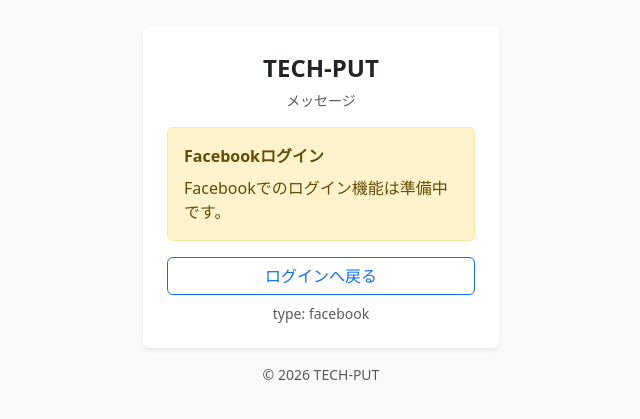
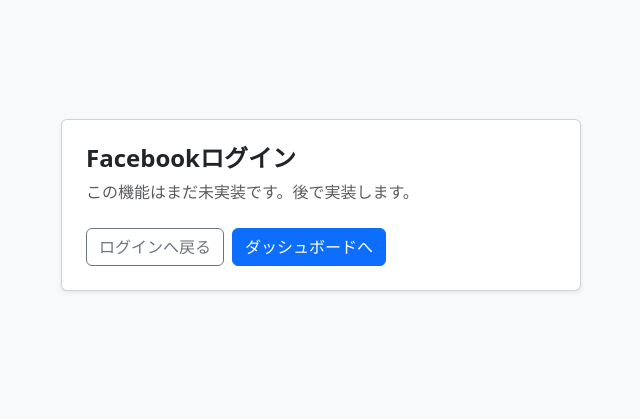
Before and after one commit to 1107t/tech-put-app, a React (Vite) app: page /message/facebook in a window 1280 px wide. Shown: the part 195-614 px from the top of the page, without its empty margins (319-959 px from the left). Built offline with nearby package versions, Linux system fonts and the light colour scheme.

Commit message:
refactor: extract icons and update login/message pages

```diff
--- a/src/pages/users/LoginPage.tsx
+++ b/src/pages/users/LoginPage.tsx
@@ -1,24 +1,7 @@
-import { useEffect } from "react";
+import { useEffect, useState, FormEvent } from "react";
 import { Link, useNavigate } from "react-router-dom";
 import AuthLayout from "../../components/AuthLayout";
-
-function MailIcon() {
-  return (
-    <svg viewBox="0 0 24 24" width="18" height="18" fill="none" stroke="currentColor" strokeWidth={2}>
-      <path d="M4 6h16v12H4z" />
-      <path d="M4 8l8 5 8-5" />
-    </svg>
-  );
-}
-
-function LockIcon() {
-  return (
-    <svg viewBox="0 0 24 24" width="18" height="18" fill="none" stroke="currentColor" strokeWidth={2}>
-      <path d="M7 11V8a5 5 0 0 1 10 0v3" />
-      <path d="M6 11h12v10H6z" />
-    </svg>
-  );
-}
+import { MailIcon, LockIcon } from "../../components/Icons"; // ✅ 追加
 
 export default function LoginPage() {
   const navigate = useNavigate();
@@ -26,17 +9,53 @@
   useEffect(() => {
     (async () => {
       try {
-        const res = await fetch("/api/users"); // ← 後で正しいパスに
-        console.log(await res.json());
-      } catch (e) {
-        console.log("fetch skipped:", e);
+        // TODO: Rails API連携 - ログイン状態の確認やユーザー情報の取得
+        // TODO: Rails の正しいエンドポイントに修正（例: /api/v1/users/me など）
+        const res = await fetch("/api/users");
+
+        if (res.ok) {
+          // 例: すでにログイン済みならダッシュボードへ
+          navigate("/dashboard", { replace: true });
+        }
+      } catch {
+        // 未ログイン/通信失敗なら何もしない（ログインフォーム表示）
       }
     })();
-  }, []);
+  }, [navigate]);
 
-  const onLogin = (e: React.FormEvent) => {
+  // 入力値
+  const [email, setEmail] = useState("");
+  const [password, setPassword] = useState("");
+
+  // UI状態
+  const [remember, setRemember] = useState(false);
+  const [loading, setLoading] = useState(false);
+  const [errorMsg, setErrorMsg] = useState<string | null>(null);
+
+  const handleSubmit = async (e: FormEvent<HTMLFormElement>) => {
     e.preventDefault();
-    navigate("/message/login");
+    setErrorMsg(null);
+    setLoading(true);
+
+    try {
+      if (!email || !password) {
+        throw new Error("メールアドレスとパスワードを入力してください。");
+      }
+
+      if (remember) {
+        localStorage.setItem("remember_email", email);
+      } else {
+        localStorage.removeItem("remember_email");
+      }
+
+      navigate("/dashboard", { replace: true });
+    } catch (err) {
+      const msg =
+        err instanceof Error ? err.message : "不明なエラーが発生しました。";
+      setErrorMsg(msg);
+    } finally {
+      setLoading(false);
+    }
   };
 
   return (
@@ -45,49 +64,98 @@
       brandHref="/login"
       footer={
         <ul className="list-unstyled mb-0 d-grid gap-1">
-          <li><Link className="link-primary text-decoration-none" to="/signup">アカウント登録</Link></li>
-          <li><Link className="link-primary text-decoration-none" to="/reset">パスワードを忘れましたか？</Link></li>
-          <li><Link className="link-primary text-decoration-none" to="/message/resend">認証メールの再送信</Link></li>
-          <li><Link className="link-primary text-decoration-none" to="/message/google">Googleでのログイン</Link></li>
-          <li><Link className="link-primary text-decoration-none" to="/message/line">LINEでのログイン</Link></li>
-          <li><Link className="link-primary text-decoration-none" to="/message/facebook">Facebookでのログイン</Link></li>
+          <li>
+            <Link className="link-primary text-decoration-none" to="/signup">
+              アカウント登録
+            </Link>
+          </li>
+          <li>
+            <Link className="link-primary text-decoration-none" to="/reset">
+              パスワードを忘れましたか？
+            </Link>
+          </li>
+          <li>
+            <Link className="link-primary text-decoration-none" to="/message/resend">
+              認証メールの再送信
+            </Link>
+          </li>
+          <li>
+            <Link className="link-primary text-decoration-none" to="/message/google">
+              Googleでのログイン
+            </Link>
+          </li>
+          <li>
+            <Link className="link-primary text-decoration-none" to="/message/line">
+              LINEでのログイン
+            </Link>
+          </li>
+          <li>
+            <Link className="link-primary text-decoration-none" to="/message/facebook">
+              Facebookでのログイン
+            </Link>
+          </li>
         </ul>
       }
     >
-      <form onSubmit={onLogin} className="d-grid gap-3">
-        {/* Email */}
+      <form onSubmit={handleSubmit} className="d-grid gap-3">
+        {errorMsg && (
+          <div className="alert alert-danger py-2 mb-0" role="alert">
+            {errorMsg}
+          </div>
+        )}
+
         <div>
           <label className="form-label fw-semibold">メールアドレス</label>
           <div className="input-group">
-            <input type="email" required className="form-control" placeholder="example@mail.com" />
+            <input
+              type="email"
+              required
+              className="form-control"
+              placeholder="example@mail.com"
+              value={email}
+              onChange={(e) => setEmail(e.target.value)}
+              disabled={loading}
+            />
             <span className="input-group-text text-muted">
               <MailIcon />
             </span>
           </div>
         </div>
 
-        {/* Password */}
         <div>
           <label className="form-label fw-semibold">パスワード</label>
           <div className="input-group">
-            <input type="password" required className="form-control" placeholder="••••••••" />
+            <input
+              type="password"
+              required
+              className="form-control"
+              placeholder="••••••••"
+              value={password}
+              onChange={(e) => setPassword(e.target.value)}
+              disabled={loading}
+            />
             <span className="input-group-text text-muted">
               <LockIcon />
             </span>
           </div>
         </div>
 
-        {/* Remember */}
         <div className="form-check d-flex justify-content-center">
-          <input id="remember_me" type="checkbox" className="form-check-input" />
+          <input
+            id="remember_me"
+            type="checkbox"
+            className="form-check-input"
+            checked={remember}
+            onChange={(e) => setRemember(e.target.checked)}
+            disabled={loading}
+          />
           <label htmlFor="remember_me" className="form-check-label fw-semibold ms-2">
             ログインを記録する
           </label>
         </div>
 
-        {/* Submit */}
-        <button type="submit" className="btn btn-primary btn-lg w-100">
-          ログイン
+        <button type="submit" className="btn btn-primary btn-lg w-100" disabled={loading}>
+          {loading ? "ログイン中..." : "ログイン"}
         </button>
       </form>
     </AuthLayout>
--- a/src/pages/users/MessagePage.tsx
+++ b/src/pages/users/MessagePage.tsx
@@ -1,90 +1,37 @@
 import { useParams, Link } from "react-router-dom";
-import AuthLayout from "../../components/AuthLayout";
-
-const messageMap = {
-  login: {
-    title: "ログインしました",
-    body: "ようこそ！ログインが完了しました。",
-    backTo: { to: "/login", label: "ログインへ戻る" },
-    variant: "success",
-  },
-  signup: {
-    title: "登録しました",
-    body: "アカウント登録が完了しました。ログインしてください。",
-    backTo: { to: "/login", label: "ログインへ進む" },
-    variant: "success",
-  },
-  reset: {
-    title: "パスワード再設定",
-    body: "再設定用リンクをメールに送信しました。メールをご確認ください。",
-    backTo: { to: "/login", label: "ログインへ戻る" },
-    variant: "info",
-  },
-  resend: {
-    title: "認証メールを再送しました",
-    body: "認証メールを再送しました。受信トレイをご確認ください。",
-    backTo: { to: "/login", label: "ログインへ戻る" },
-    variant: "info",
-  },
-  google: {
-    title: "Googleログイン",
-    body: "Googleでのログイン機能は準備中です。",
-    backTo: { to: "/login", label: "ログインへ戻る" },
-    variant: "warning",
-  },
-  line: {
-    title: "LINEログイン",
-    body: "LINEでのログイン機能は準備中です。",
-    backTo: { to: "/login", label: "ログインへ戻る" },
-    variant: "warning",
-  },
-  facebook: {
-    title: "Facebookログイン",
-    body: "Facebookでのログイン機能は準備中です。",
-    backTo: { to: "/login", label: "ログインへ戻る" },
-    variant: "warning",
-  },
-} as const;
-
-type MessageType = keyof typeof messageMap;
-type Variant = "success" | "info" | "warning" | "danger";
-
-function isMessageType(v: string | undefined): v is MessageType {
-  return !!v && v in messageMap;
-}
-
-function toAlertVariant(v: Variant) {
-  // Bootstrap 5: alert-success / alert-info / alert-warning / alert-danger
-  return `alert alert-${v}`;
-}
 
 export default function MessagePage() {
-  const { type } = useParams<{ type: string }>();
+  const { type } = useParams();
 
-  const message = isMessageType(type)
-    ? messageMap[type]
-    : {
-        title: "メッセージ",
-        body: `不明な type です: ${type ?? "(なし)"}`,
-        backTo: { to: "/login", label: "ログインへ戻る" },
-        variant: "danger" as const,
-      };
+  const titleMap: Record<string, string> = {
+    login: "ログインしました",
+    google: "Googleログイン",
+    line: "LINEログイン",
+    facebook: "Facebookログイン",
+    resend: "認証メール再送",
+  };
+
+  const title = titleMap[type ?? ""] ?? "メッセージ";
 
   return (
-    <AuthLayout subtitle="メッセージ" brandHref="/login">
-      <div className={toAlertVariant(message.variant)} role="alert">
-        <div className="fw-bold">{message.title}</div>
-        <div className="mt-2">{message.body}</div>
+    <div className="min-vh-100 bg-light d-flex align-items-center justify-content-center p-4">
+      <div className="card shadow-sm" style={{ maxWidth: 520, width: "100%" }}>
+        <div className="card-body p-4">
+          <h1 className="h4 fw-bold">{title}</h1>
+          <p className="text-muted mt-2 mb-4">
+            この機能はまだ未実装です。後で実装します。
+          </p>
+
+          <div className="d-flex gap-2">
+            <Link to="/login" className="btn btn-outline-secondary">
+              ログインへ戻る
+            </Link>
+            <Link to="/dashboard" className="btn btn-primary">
+              ダッシュボードへ
+            </Link>
+          </div>
+        </div>
       </div>
-
-      <div className="d-grid gap-2">
-        <Link className="btn btn-outline-primary" to={message.backTo.to}>
-          {message.backTo.label}
-        </Link>
-
-        {/* デバッグ表示（不要なら削除OK） */}
-        <div className="text-muted small text-center">type: {type ?? "(なし)"}</div>
-      </div>
-    </AuthLayout>
+    </div>
   );
 }
```
